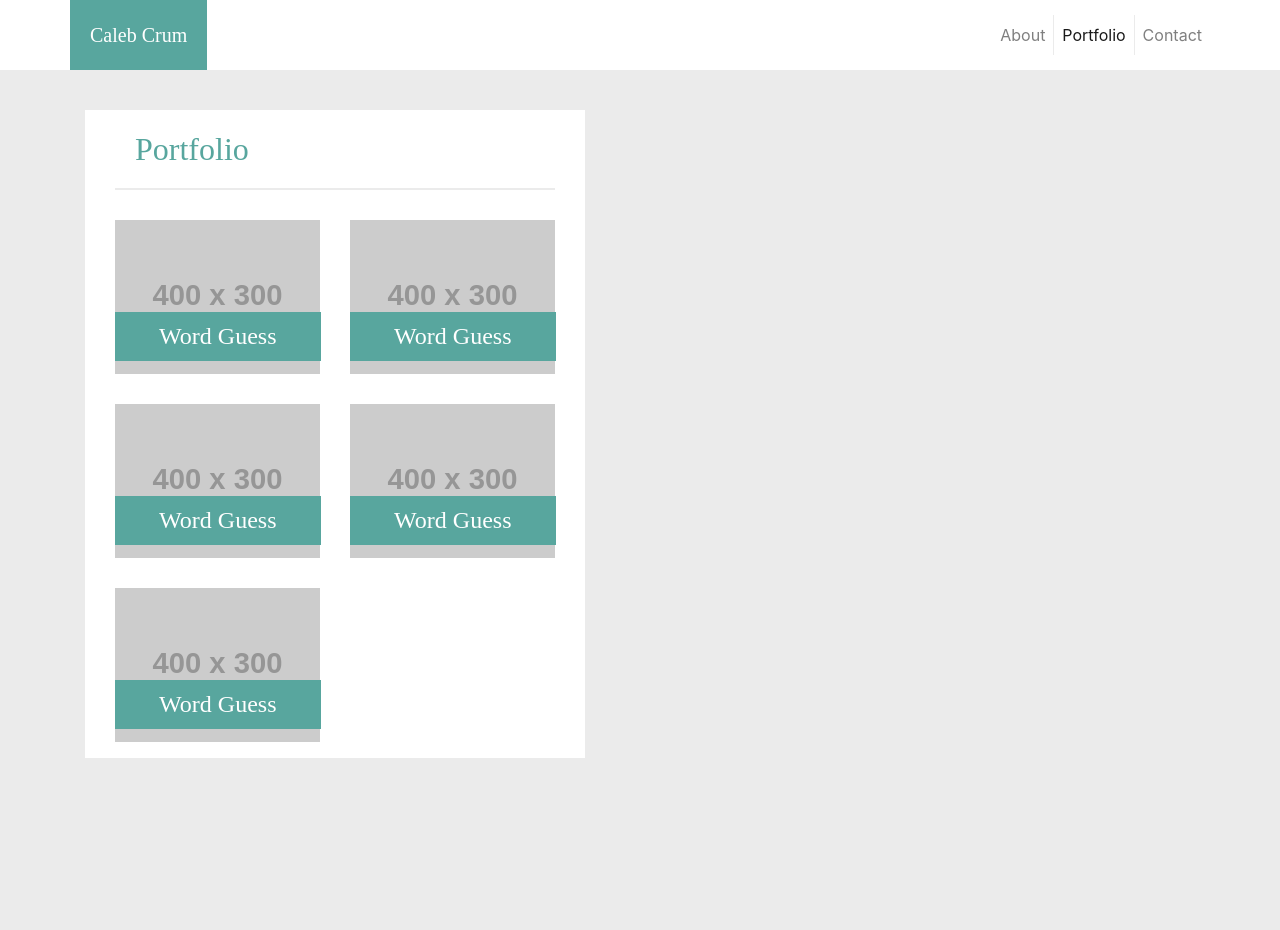
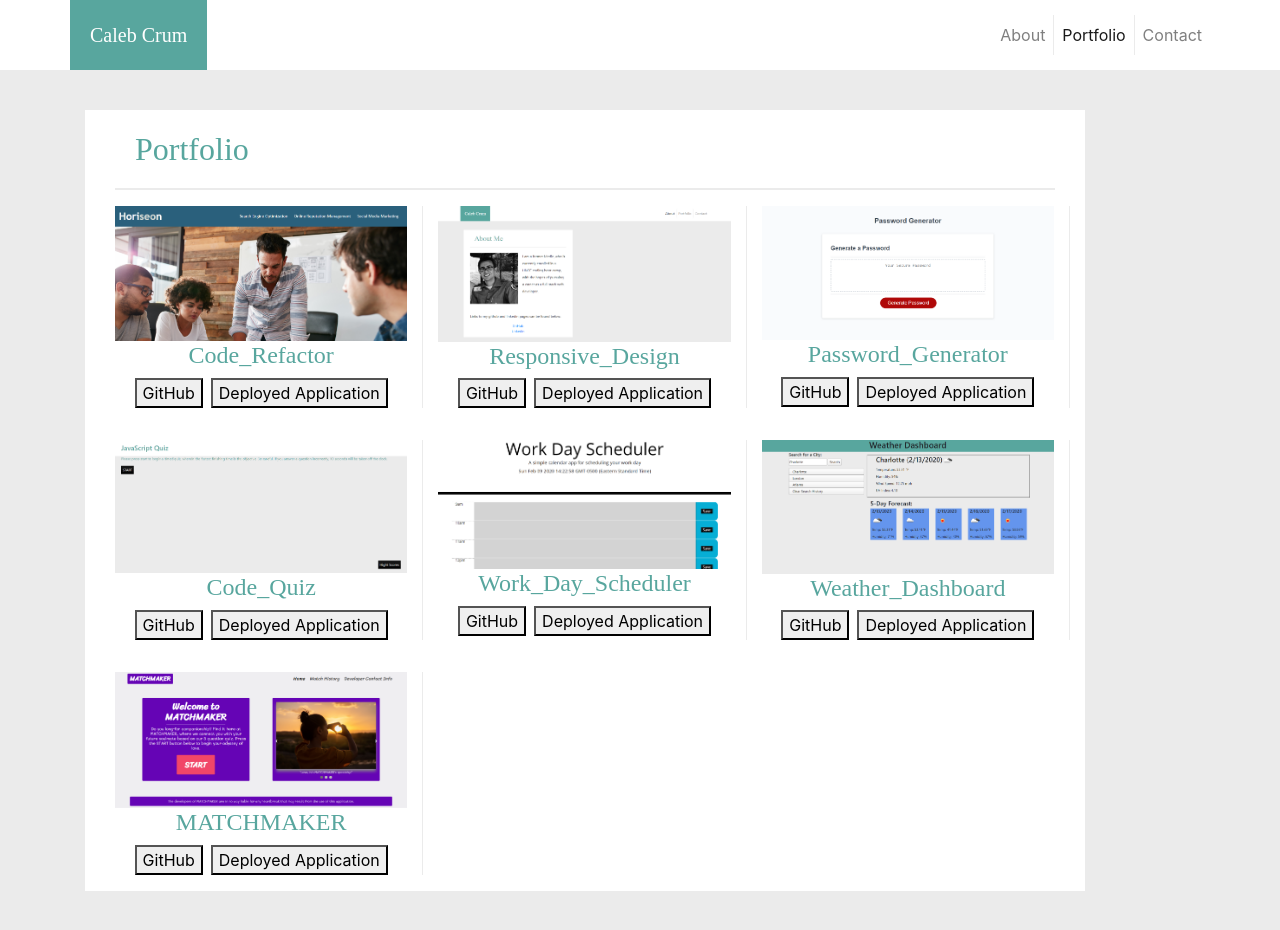
Before and after one commit to ccrum292/Responsive_Design, a plain HTML site: page portfolio.html in a window 1280 px wide. Shown: the top 930 px of the page. Drawn offline with nearby package versions, Linux system fonts and the light colour scheme; placeholder pictures from the web are drawn by us.

Commit message:
redesigned portfolio page and added to about me

```diff
--- /dev/null
+++ b/Assets/js/script.js
@@ -0,0 +1,52 @@
+var portfolioItems = [
+    {
+    img: '<img class="w-100" alt="screen shot of marketing website, that has a large banner picture of a marketing team" src="./Assets/Images/hw1.png">',
+    title: 'Code_Refactor',
+    repo: 'https://github.com/ccrum292/Code_Refactor',
+    deployed: 'https://ccrum292.github.io/Code_Refactor/',
+    },
+    {
+    img: '<img class="w-100" alt="screen shot of a portfolio web page" src="./Assets/Images/hw2.png">',
+    title: 'Responsive_Design',
+    repo: 'https://github.com/ccrum292/Responsive_Design',
+    deployed: 'https://ccrum292.github.io/Responsive_Design/',
+    },
+    {
+    img: '<img class="w-100" alt="screen shot password generator interface window" src="./Assets/Images/hw3.png">',
+    title: 'Password_Generator',
+    repo: 'https://github.com/ccrum292/Password_Generator',
+    deployed: 'https://ccrum292.github.io/Password_Generator/',
+    },
+    {
+    img: '<img class="w-100" alt="screen shot of quiz web page" src="./Assets/Images/wk4-1.png">',
+    title: 'Code_Quiz',
+    repo: 'https://github.com/ccrum292/Code_Quiz',
+    deployed: 'https://ccrum292.github.io/Code_Quiz/',
+    },
+    {
+    img: '<img class="w-100" alt="screen shot of a work day scheduler" src="./Assets/Images/workdayscheduler1.png">',
+    title: 'Work_Day_Scheduler',
+    repo: 'https://github.com/ccrum292/Work_Day_Scheduler',
+    deployed: 'https://ccrum292.github.io/Work_Day_Scheduler/',
+    },
+    {
+    img: '<img class="w-100" alt="screen shot of a weather dashboard" src="./Assets/Images/homework6.png">',
+    title: 'Weather_Dashboard',
+    repo: 'https://github.com/ccrum292/Weather_Dashboard',
+    deployed: 'https://ccrum292.github.io/Weather_Dashboard/',
+    },
+    {
+    img: '<img class="w-100" alt="screen shot of the title page for a matchmaker website" src="./Assets/Images/MATCHMAKER1.png">',
+    title: 'MATCHMAKER',
+    repo: 'https://github.com/ccrum292/MATCHMAKER',
+    deployed: 'https://ccrum292.github.io/MATCHMAKER/',
+    },
+  ];
+
+  function produceContactDisplay(){
+    for (var i=0; i<portfolioItems.length; i++){
+    var itemEl = $('<div class="col mt-3 mb-3 lineRight" align="center">' +portfolioItems[i].img + '<h4 class="text-center portfolio-subheadings">'+ portfolioItems[i].title+'</h4><form target="_blank" style="display: inline" action="'+portfolioItems[i].repo +'" method="GET"><button class="mr-2">GitHub</button></form><form target="_blank" style="display: inline" action="'+portfolioItems[i].deployed +'" method="GET"><button>Deployed Application</button></form></div>')
+    $("#main-div").append(itemEl);
+    }
+  }
+  produceContactDisplay();
--- a/indexStyle.css
+++ b/indexStyle.css
@@ -61,7 +61,7 @@ nav {
 p {
    line-height: 200%;
     margin-top: 25px;
-    margin-bottom: 25px;
+    margin-bottom: 10px;
 }
 
 footer {
@@ -138,7 +138,7 @@ footer {
 
     .c1 {
         width: 500px;
-        height: ;
+        /* height: ; */
        float: left;
 
     }
--- a/portfolio.html
+++ b/portfolio.html
@@ -69,14 +69,19 @@
 
       </div>
 
-      <div class="row">
+      <div id="main-div" class="row row-cols-1 row-cols-sm-2 row-cols-md-3">
+
+      </div>
+
+      <!-- <div class="row">
 
         <div class="col">
 
           <div class="rel-tiv">
             <img class="portfolioPicture mx-auto d-block" src="http://placehold.it/400x300" alt="Cute Cat Picture">
-            <h4 class="portfolioHeading align-items-end ">Word Guess</h4>
           </div>
+
+          <a href=""><h4 class="portfolioHeading align-items-end ">MATCHMAKER</h4</a>>
 
         </div>
 
@@ -87,7 +92,7 @@
           </div>
 
 
-          <h4 class="portfolioHeading align-items-end">Word Guess</h3>
+          <a href=""><h4 class="portfolioHeading align-items-end">Word Guess</h4></a>
         </div>
 
       </div>
@@ -101,7 +106,7 @@
           </div>
 
 
-          <h4 class="portfolioHeading align-items-end">Word Guess</h3>
+          <a href=""><h4 class="portfolioHeading align-items-end">Word Guess</h4></a>
 
         </div>
 
@@ -112,7 +117,7 @@
           </div>
 
 
-          <h4 class="portfolioHeading align-items-end">Word Guess</h3>
+          <a href=""><h4 class="portfolioHeading align-items-end">Word Guess</h4></a>
         </div>
 
       </div>
@@ -126,7 +131,7 @@
           </div>
 
 
-          <h4 class="portfolioHeading align-items-end">Word Guess</h3>
+          <a href=""><h4 class="portfolioHeading align-items-end">Word Guess</h4></a>
 
         </div>
 
@@ -146,7 +151,7 @@
           </div>
 
 
-          <h4 class="portfolioHeading align-items-end">Word Guess</h3>
+          <a href=""><h4 class="portfolioHeading align-items-end">Word Guess</h4></a>
 
         </div>
 
@@ -161,7 +166,7 @@
           </div>
 
 
-          <h4 class="portfolioHeading align-items-end">Word Guess</h3>
+          <a href=""><h4 class="portfolioHeading align-items-end">Word Guess</h4></a>
 
         </div>
 
@@ -172,10 +177,10 @@
           </div>
 
 
-          <h4 class="portfolioHeading align-items-end">Word Guess</h3>
+          <a href=""><h4 class="portfolioHeading align-items-end">Word Guess</h4></a>
         </div>
 
-      </div>
+      </div> -->
 
     </main>
 
@@ -188,10 +193,6 @@
   </footer>
 
 
-
-
-  <!-- Optional JavaScript -->
-  <!-- jQuery first, then Popper.js, then Bootstrap JS -->
   <script src="https://code.jquery.com/jquery-3.4.1.slim.min.js"
     integrity="sha384-J6qa4849blE2+poT4WnyKhv5vZF5SrPo0iEjwBvKU7imGFAV0wwj1yYfoRSJoZ+n"
     crossorigin="anonymous"></script>
@@ -201,6 +202,7 @@
   <script src="https://stackpath.bootstrapcdn.com/bootstrap/4.4.1/js/bootstrap.min.js"
     integrity="sha384-wfSDF2E50Y2D1uUdj0O3uMBJnjuUD4Ih7YwaYd1iqfktj0Uod8GCExl3Og8ifwB6"
     crossorigin="anonymous"></script>
+  <script src="./Assets/js/script.js"></script>
 </body>
 
 </html>
--- a/portfolioStyle.css
+++ b/portfolioStyle.css
@@ -32,6 +32,10 @@ nav {
 
 }
 
+.portfolio-subheadings{
+    color: #58A69E;
+    font-family: 'Times New Roman', Times, serif;;
+}
 
 .mainH2 {
     font-family: 'Times New Roman', Times, serif;
@@ -193,8 +197,7 @@ footer {
 @media screen and (min-width: 769px) {
 
     .c1 {
-        width: 500px;
-        height: ;
+        width: 1000px;
        float: left;
 
     }
```
Also changed, not shown: index.html (+11 -3 lines), Assets/Images/MATCHMAKER1.png (added), Assets/Images/homework6.png (added), Assets/Images/hw1.png (added), Assets/Images/hw2.png (added), Assets/Images/hw3.png (added), Assets/Images/medicMe.png (added), Assets/Images/wk4-1.png (added), Assets/Images/workdayscheduler1.png (added).
